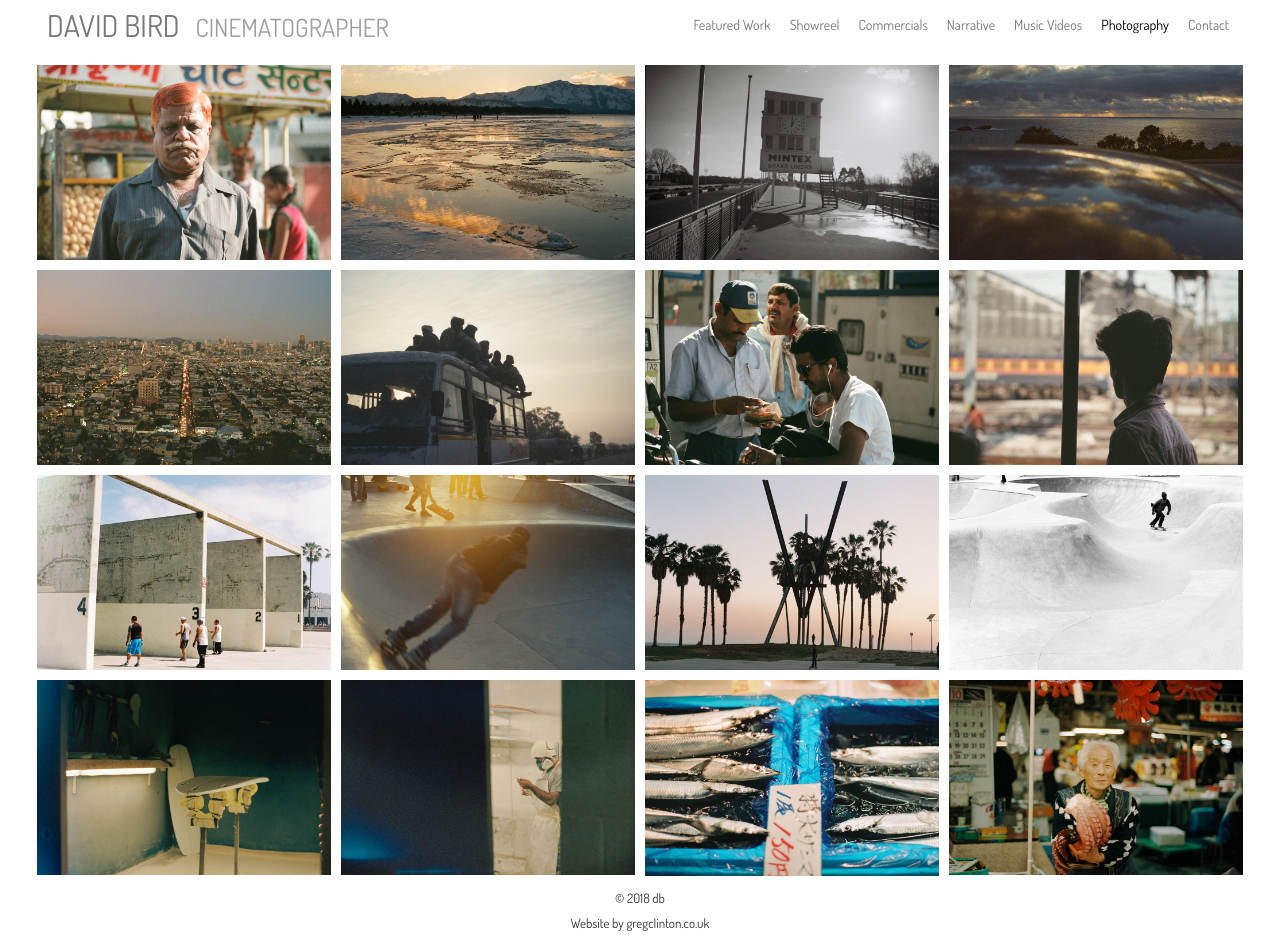
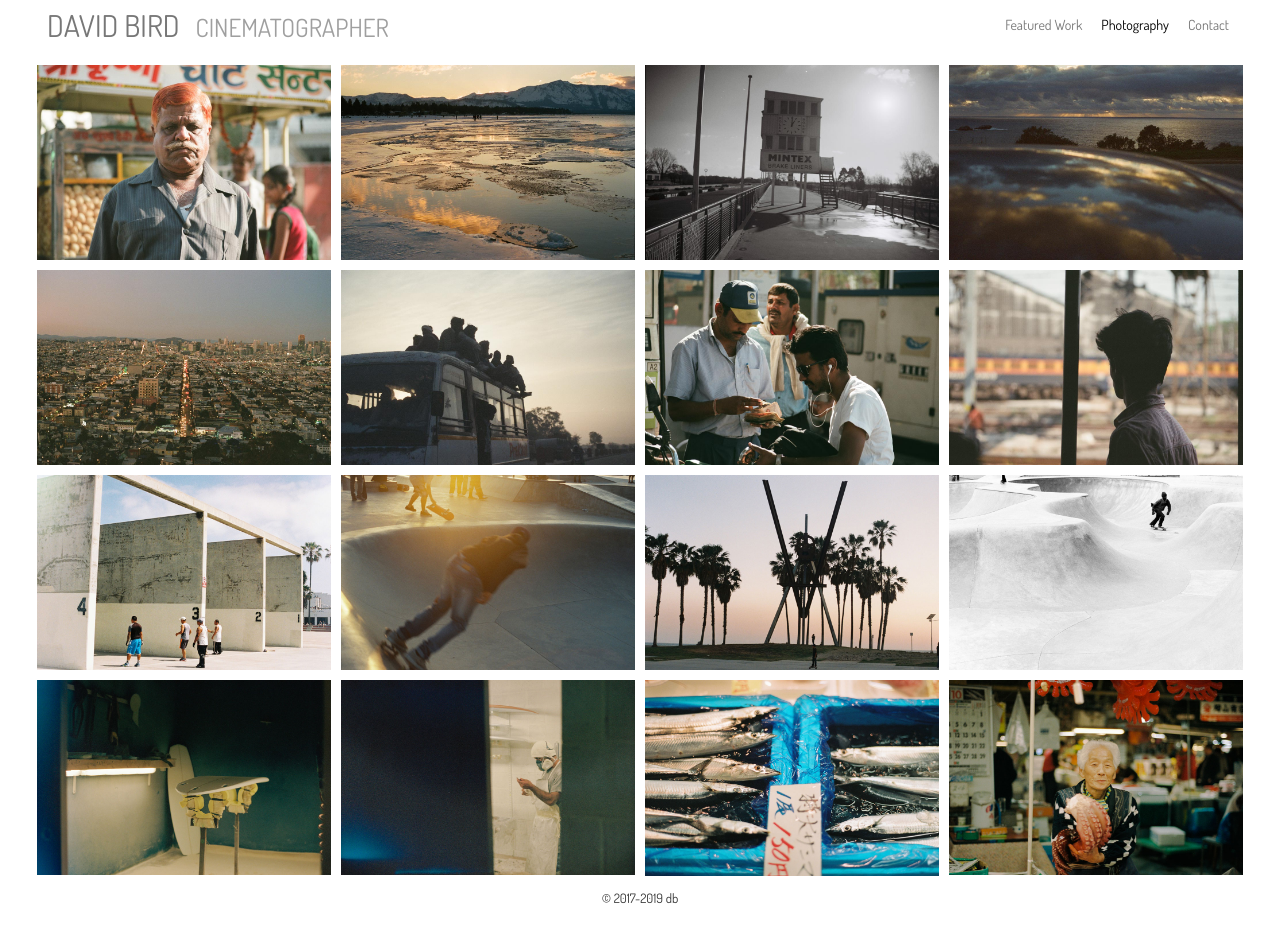
Before and after one commit to greg-hub/DaveBird2.0, a plain HTML site: page photography.html in a window 1280 px wide. After the commit the page ends 916 px from the top, so only its background shows below. Drawn offline with nearby package versions, Linux system fonts and the light colour scheme.

Commit message:
new imgs

```diff
--- a/photography.html
+++ b/photography.html
@@ -40,10 +40,6 @@
 
             <ul class="nav navbar-nav navbar-right">
                 <li><a href="index.html">Featured Work</a></li>
-                 <li><a href="showreel.html">Showreel</a></li>
-                 <li><a href="Commercials.html">Commercials</a></li>
-                <li><a href="narrative.html">Narrative</a></li>
-                <li><a href="musicvideos.html">Music Videos</a></li>
                  <li class="active"><a href="photography.html">Photography</a></li>
                  <li><a href="contact.html">Contact</a></li>
             </ul>
@@ -224,8 +220,8 @@
 <!--Footer-->
 <div id="footer">
   <div class="container text-center">
-    <h6>&copy; 2018 db</h6>
-    <h6>Website by <a href="http://www.gregclinton.co.uk">gregclinton.co.uk</h6></a>
+    <h6>&copy; 2017-2019 db</h6>
+
   </div>
 </div>
 
```
Also changed, not shown: contact.html (+2 -6 lines), img/GOSH-1.jpg, img/GOSH-2.jpg, img/swindon-3.jpg, img/swindon-4.jpg (added), img/valentino-1.jpg, img/valentino-4.jpg (added).
